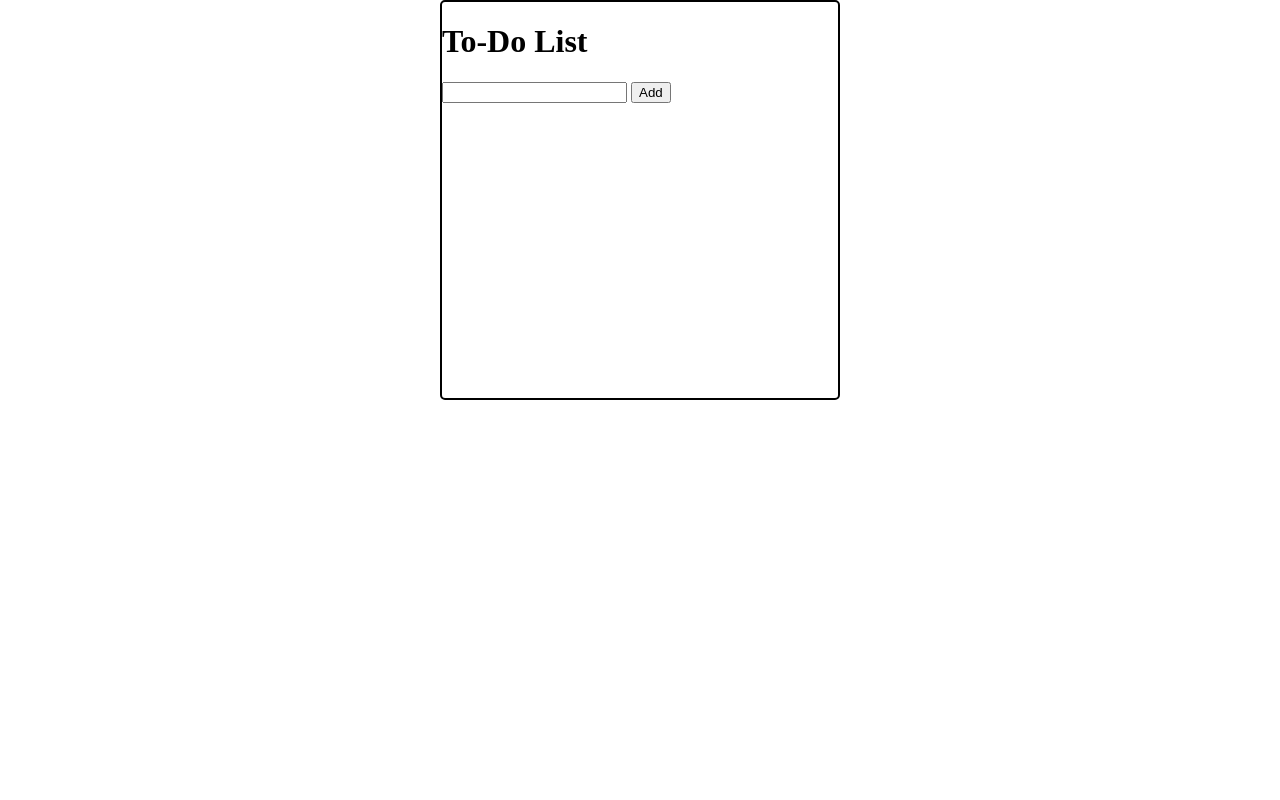
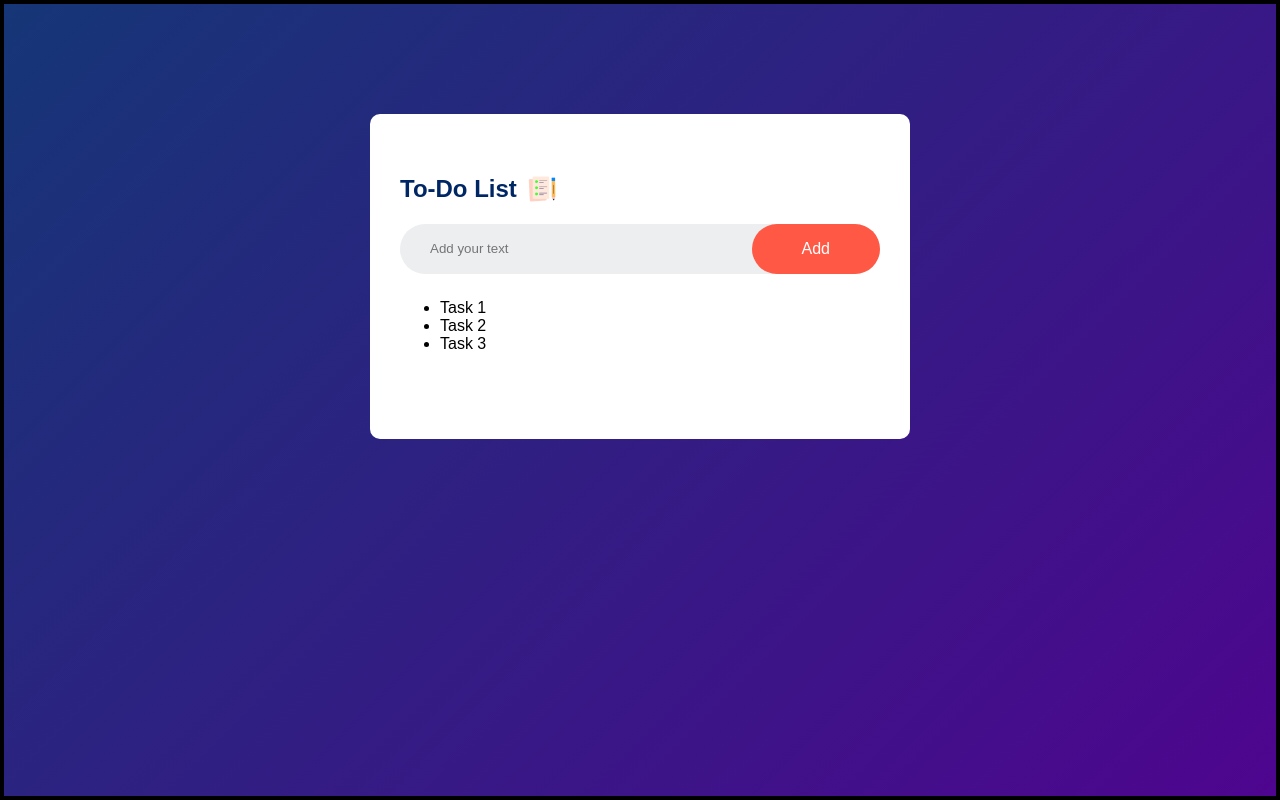
Before and after one commit to MichaelMartin77/Javascript-To-Do-List-, a plain HTML site: page index.html in a window 1280 px wide. Drawn offline with Linux system fonts and the light colour scheme.

Commit message:
newest css updates

```diff
--- a/index.html
+++ b/index.html
@@ -8,18 +8,18 @@
 </head>
 <body>
     <div class="container">
-        <header>
-            <h1>To-Do List</h1>
-        </header>
-
-        <form id="todo-form" class="todo-form">
-            <label>
-                <input type="text" id="text" name="text">
-            </label>
-                <button class="add" type="submit">Add</button>
-        </form>
-
-        <ol id="todo-list" class="todo-list"></ol>
+        <section class="todo-app">
+            <h2>To-Do List <img src="icon.png" alt=""> </h2>
+            <div class="row">
+                <input type="text" id="input-box" placeholder="Add your text">
+                <button>Add</button>
+            </div>
+            <ul id="list-container">
+                <li>Task 1</li>
+                <li>Task 2</li>
+                <li>Task 3</li>
+            </ul>
+        </section>
     </div>
     <script src="script.js"></script>
 </body>
--- a/style.css
+++ b/style.css
@@ -7,19 +7,63 @@
 html, body {
     padding: 0;
     margin: 0;
+    font-family: 'Poppins', sans-serif;
 }
 
 .container {
-    width: 400px;
-    height: 400px;
-    margin: 0 auto;
-    border-radius: 5px;
-    border: 2px solid black;
+    width: 100%;
+    min-height: 100vh;
+    background: linear-gradient(135deg, #153677, #4e058f);
+    padding: 10px;
+    border: 4px solid black;
 }
 
+.todo-app {
+    width: 100%;
+    max-width: 540px;
+    background: #fff;
+    margin: 100px auto 20px;
+    padding: 40px 30px 70px;
+    border-radius: 10px;
+}
 
-.complete {
-    text-decoration: line-through;
-    color: gray;
-    opacity: 0.7;
+.todo-app h2 {
+    color: #002765;
+    display: flex;
+    align-items: center;
+    margin-bottom: 20px;
 }
+
+.todo-app h2 img {
+    width: 30px;
+    margin-left: 10px;
+}
+
+.row {
+    display: flex;
+    align-items: center;
+    justify-content: space-between;
+    background: #edeef0;
+    border-radius: 30px;
+    padding-left: 20px;
+    margin-bottom: 25px;
+}
+
+input {
+    flex: 1;
+    border: none;
+    outline: none;
+    background: transparent;
+    padding: 10px;
+}
+
+button {
+    border: none;
+    outline: none;
+    padding: 16px 50px;
+    background: #ff5945;
+    color: #fff;
+    font-size: 16px;
+    cursor: pointer;
+    border-radius: 40px;
+}
```
Also changed, not shown: checked.png (added), icon.png (added), unchecked.png (added).
